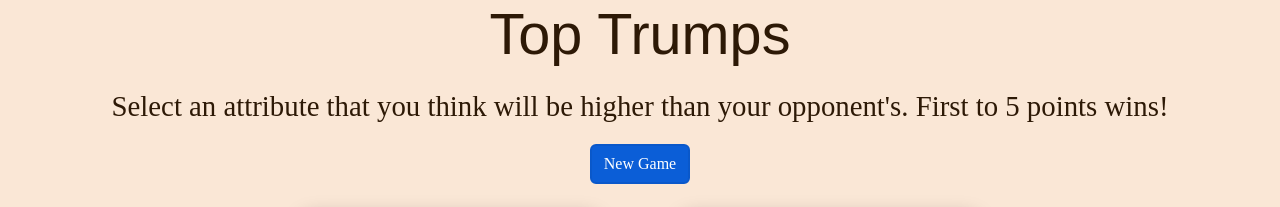
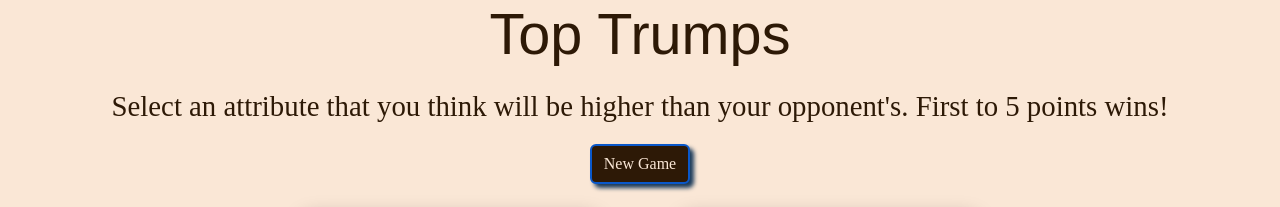
Before and after one commit to N-Smillie/milestone-project-toptrumps, a website: page index.html in a window 1280 px wide. In both pictures the pointer is over the button "New Game". Shown: the top 207 px of the page. Drawn offline with nearby package versions, Linux system fonts and the light colour scheme; a web font is replaced by a local one.

Commit message:
added button and hover button styles

```diff
--- a/assets/css/style.css
+++ b/assets/css/style.css
@@ -28,6 +28,12 @@ h1, h2, h3, h4, h5, h6 {
     background-color: var(--button-color);
     color: var(--secondary-color);
     border: 2px solid var(--secondary-color);
+}
+
+.btn:hover {
+    background-color: var(--secondary-color);
+    color: var(--primary-color);
+    box-shadow: 4px 4px 4px #1a3a5a;
 }
 
 .card {
@@ -125,8 +131,6 @@ li.lose {
     border-radius: 6px;
 }
 
-/* Button styles */
-
 /* Modal styles */
 .modal-content {
     border-radius: 14px;
```
